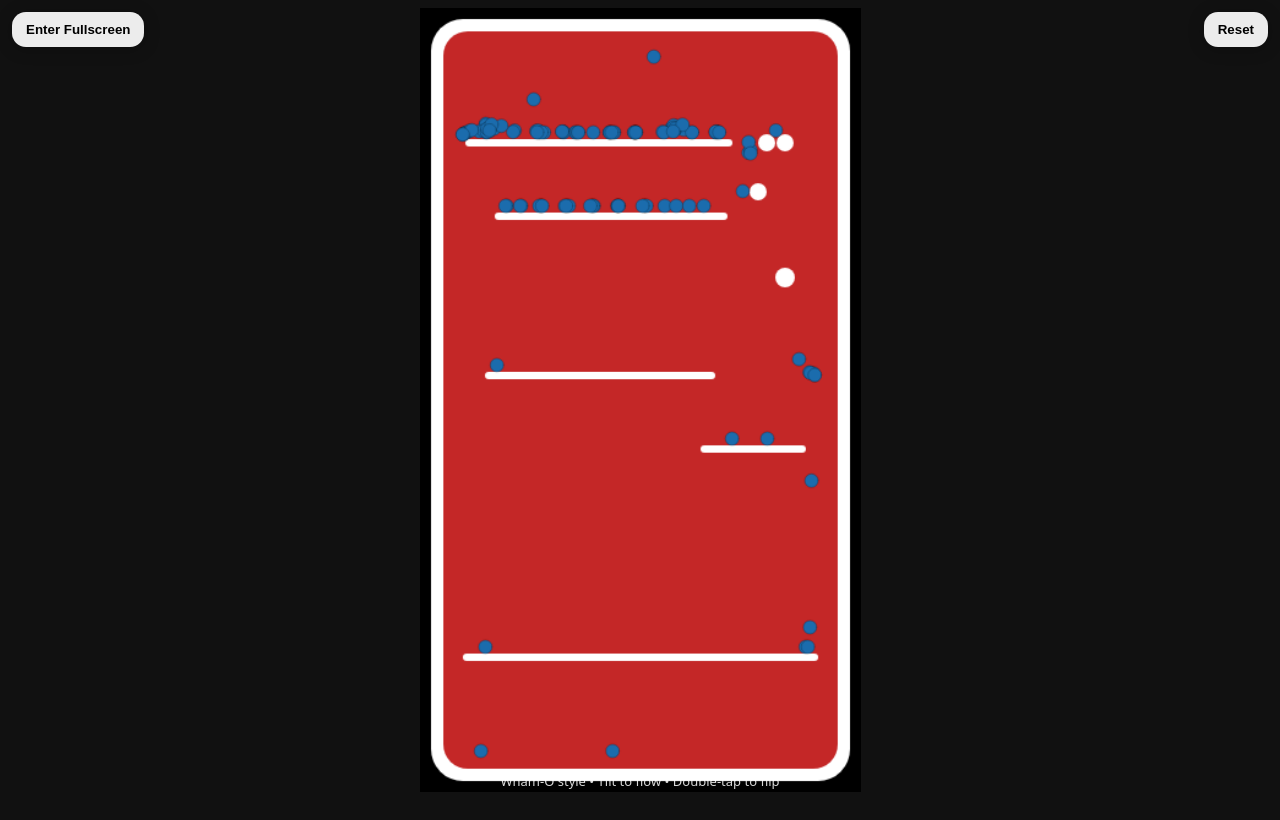
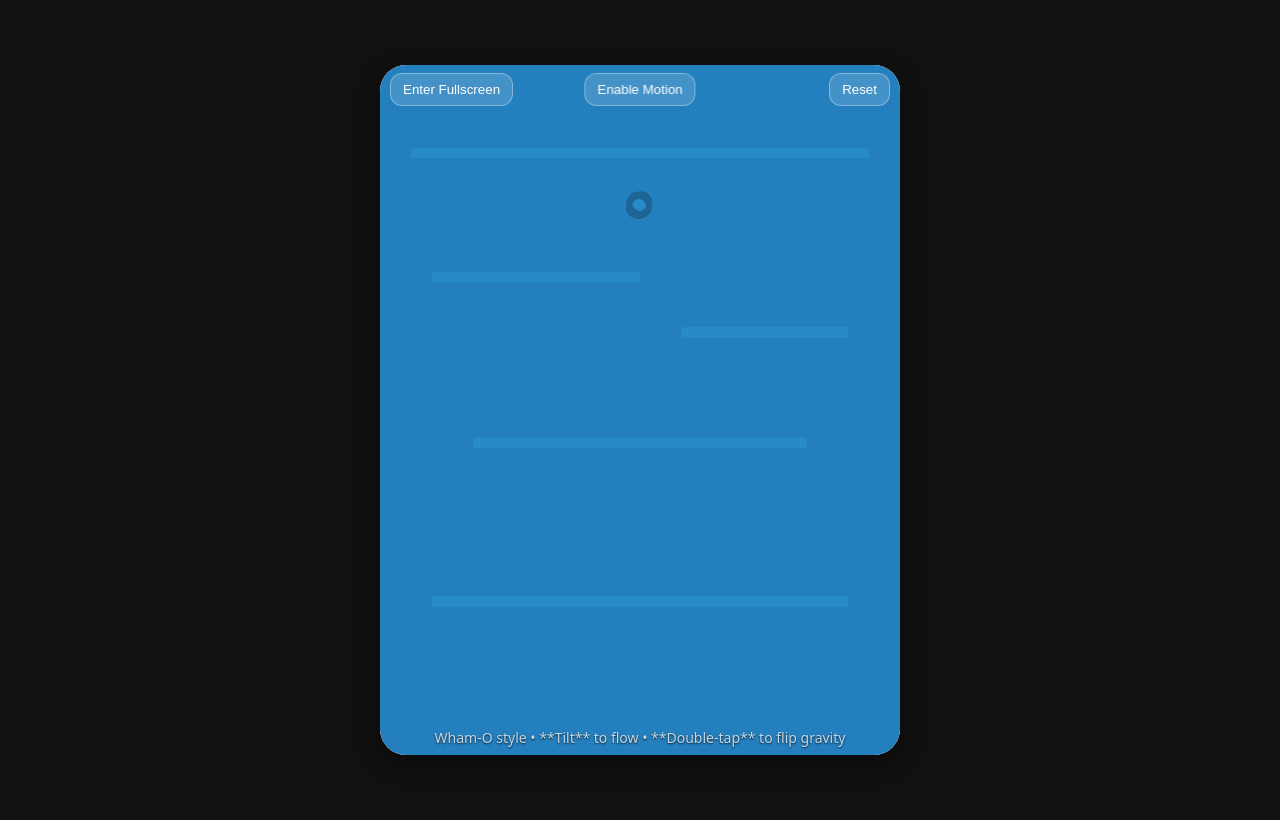
Before and after one commit to thepharmersprojects/Fluid-Fantasy-Demo, a plain HTML site: page index.html in a window 1280 px wide. Drawn offline with Linux system fonts and the light colour scheme.

Commit message:
Refactor HTML, CSS, and JavaScript for better UI
Updated viewport meta tag and title for consistency. Refactored CSS variables and styles for improved layout and aesthetics. Enhanced JavaScript functionality for device orientation and UI interactions.

```diff
--- a/index.html
+++ b/index.html
@@ -2,279 +2,292 @@
 <html lang="en">
 <head>
 <meta charset="utf-8" />
-<meta name="viewport" content="width=device-width, initial-scale=1, maximum-scale=1, user-scalable=no" />
-<title>Fluid Fantasy — Wham‑O style (portrait)</title>
+<meta name="viewport" content="width=device-width, initial-scale=1, user-scalable=no" />
+<title>Fluid Fantasy — Wham-O Style (Portrait)</title>
 <style>
   :root{
-    --glass-red:#c42727;
-    --rim:#ffffff;
-    --oil:#1b6cad;
-    --ui:rgba(255,255,255,0.92);
+    --tank-red:#c52a28;
+    --oil-blue:#1b84c6;
+    --bezel:#ffffff;
   }
-  html,body{height:100%;margin:0;background:#111;font-family:system-ui,-apple-system,Segoe UI,Roboto,Helvetica,Arial,sans-serif}
-  #wrap{height:100%;display:flex;align-items:center;justify-content:center}
-  canvas{touch-action:none}
-  #ui{
-    position:fixed;top:12px;left:12px;right:12px;display:flex;justify-content:space-between;gap:8px;pointer-events:none;
+  html,body{height:100%;margin:0;background:#111;color:#eee;font-family:system-ui,-apple-system,Segoe UI,Roboto,Helvetica,Arial;}
+  .wrap{
+    display:flex;align-items:center;justify-content:center;height:100%;
+    padding:10px;
+  }
+  .tank {
+    position:relative; width:min(92vw, 520px); height:calc(100vh - 110px);
+    max-height:860px; border-radius:26px; background:var(--tank-red);
+    box-shadow:inset 0 0 0 12px var(--bezel), 0 8px 24px rgba(0,0,0,.45);
+    overflow:hidden;
+  }
+  canvas{position:absolute; inset:0; width:100%; height:100%; display:block;}
+  .instr{
+    position:absolute; left:0; right:0; bottom:8px; text-align:center;
+    font-size:14px; opacity:.8; text-shadow:0 1px 2px #000;
   }
   .btn{
-    pointer-events:auto;border:0;border-radius:14px;padding:10px 14px;background:var(--ui);
-    font-weight:600;box-shadow:0 2px 16px rgba(0,0,0,.25);cursor:pointer
+    position:absolute; z-index:5; top:8px; padding:8px 12px;
+    background:rgba(255,255,255,.15); border:1px solid rgba(255,255,255,.35);
+    color:#fff; border-radius:12px; backdrop-filter: blur(6px);
+    -webkit-tap-highlight-color: transparent;
   }
-  #hint{position:fixed;bottom:10px;left:0;right:0;text-align:center;color:#fff;opacity:.85;font-size:13px}
+  .btn:hover{background:rgba(255,255,255,.22)}
+  .btn.left{left:10px}
+  .btn.right{right:10px}
+  .btn.mid{left:50%; transform:translateX(-50%);}
 </style>
 </head>
 <body>
-<div id="wrap">
-  <canvas id="canvas" width="900" height="1600"></canvas>
+<div class="wrap">
+  <div class="tank" id="tank">
+    <button class="btn left" id="fsBtn">Enter Fullscreen</button>
+    <button class="btn mid" id="motionBtn">Enable Motion</button>
+    <button class="btn right" id="resetBtn">Reset</button>
+    <canvas id="c"></canvas>
+    <div class="instr">Wham-O style • **Tilt** to flow • **Double-tap** to flip gravity</div>
   </div>
-<div id="ui">
-  <button id="fsBtn" class="btn">Enter Fullscreen</button>
-  <button id="resetBtn" class="btn">Reset</button>
 </div>
-<div id="hint">Wham‑O style • Tilt to flow • Double‑tap to flip</div>
 
 <script>
-(() => {
-  const DPR = Math.min(2, window.devicePixelRatio || 1);
-  const canvas = document.getElementById('canvas');
+/* --------- basic setup --------- */
+const tank = document.getElementById('tank');
+const canvas = document.getElementById('c');
 const ctx = canvas.getContext('2d');
+let W=0,H=0, DPR = Math.max(1, window.devicePixelRatio||1);
 
-  // Logical canvas size (portrait phone)
-  const W = 360, H = 640;
-  const RIM = 18;          // white bezel thickness
-  const GLASS = 10;        // red glass inset from rim
-
-  // Inner playable rect
-  const minX = RIM + GLASS, maxX = W - RIM - GLASS;
-  const minY = RIM + GLASS, maxY = H - RIM - GLASS;
-
-  // Resize to fit screen
-  function fit() {
-    const pad = 8;
-    const aw = innerWidth - pad*2, ah = innerHeight - pad*2;
-    const aspect = W/H;
-    let vw = aw, vh = vw/aspect;
-    if (vh > ah) { vh = ah; vw = vh*aspect; }
-    canvas.style.width = vw + 'px';
-    canvas.style.height = vh + 'px';
-    canvas.width = Math.round(W*DPR);
-    canvas.height = Math.round(H*DPR);
-    ctx.setTransform(DPR,0,0,DPR,0,0);
+function fit(){
+  const r = tank.getBoundingClientRect();
+  W = Math.floor(r.width * DPR); H = Math.floor(r.height * DPR);
+  canvas.width = W; canvas.height = H;
 }
 fit(); addEventListener('resize', fit);
 
-  // Obstacles (white bars/pegs)
-  const bars = [
-    [minX+12, 110, maxX-80, 110],
-    [minX+36, 170, minX+220, 170],
-    [minX+28, 300, minX+210, 300],
-    [maxX-100, 360, maxX-20, 360],
-    [minX+10, H-110, maxX-10, H-110],
+/* --------- world & parameters --------- */
+const OIL_COLOR = '#1b84c6';
+const TANK_BG   = '#c52a28';
+const OUTLINE   = '#1a1a1a';
+
+const N_PART = 120;           // total “drops”
+const MASS    = 1;            // per particle mass (uniform)
+const G_SCALE = 0.0006;       // gravity strength
+const DAMP    = 0.985;        // velocity damping (viscosity feel)
+const COHESION= 0.00025;      // how strongly droplets pull together
+const REPULSE = 0.0007;       // short-range repulsion (prevents collapse)
+const RADIUS  = 10 * DPR;     // visual radius of each particle
+const FIELD_R = RADIUS*1.25;  // influence radius for blobby look
+const WALL_PAD= 14 * DPR;
+
+/* device gravity vector (updated by tilt or double-tap flip) */
+let g = {x:0, y: G_SCALE}; // default: gently downward
+let flipped = false;
+
+/* white obstacle bars (x,y,w,h) in device pixels; we define in percents then scale */
+function pct(x, y, w, h){
+  return [x*W, y*H, w*W, h*H];
+}
+let obstacles = [];
+function buildObstacles(){
+  obstacles = [
+    pct(0.06,0.12, 0.88, 0.015),
+    pct(0.10,0.30, 0.40, 0.015),
+    pct(0.58,0.38, 0.32, 0.015),
+    pct(0.18,0.54, 0.64, 0.015),
+    pct(0.10,0.77, 0.80, 0.015),
   ];
-  const pegs = [
-    {x:minX+255, y:110, r:7},
-    {x:minX+270, y:110, r:7},
-    {x:minX+248, y:150, r:7},
-    {x:minX+270, y:220, r:8},
-  ];
+}
+buildObstacles();
+addEventListener('resize', buildObstacles);
 
-  // Fluid parameters (globby, slow)
-  const N = 140;                 // droplets
-  const PR = 5.5;                // render radius
-  const SR = 30;                 // neighbor radius
-  const COHESION = 0.70;         // surface tension
-  const REPULSION = 1100;        // core repulsion
-  const VISCOSITY = 0.35;        // thickness
-  const AIR_DRAG = 0.06;         // global damping
-  const WALL_FRICTION = 0.35;    // slide slowly
-  const BOUNCE = 30;             // tiny bounce
+/* --------- particle pool (fixed amount of oil) --------- */
+const P = new Array(N_PART).fill(0).map(()=>({
+  x: 0, y: 0, vx: 0, vy: 0
+}));
 
-  // Gravity via tilt
-  const G0 = 380;                // accel scale
-  let g = {x:0, y:1};
-  let gravityFlip = 1;
-
-  function handleTilt(e){
-    const beta  = (e.beta  || 0) * Math.PI/180;
-    const gamma = (e.gamma || 0) * Math.PI/180;
-    let gx = Math.sin(gamma);
-    let gy = Math.sin(beta);
-    const m = Math.hypot(gx, gy) || 1e-6;
-    gx /= m; gy /= m;
-    g.x = gx * gravityFlip;
-    g.y = gy * gravityFlip;
-  }
-  window.addEventListener('deviceorientation', handleTilt, true);
-
-  // Desktop/touch fallback
-  let dragging = false;
-  canvas.addEventListener('pointerdown', () => dragging = true);
-  canvas.addEventListener('pointerup',   () => dragging = false);
-  canvas.addEventListener('pointermove', (e) => {
-    if (!dragging) return;
-    const r = canvas.getBoundingClientRect();
-    const cx = r.left + r.width/2, cy = r.top + r.height/2;
-    const gx = e.clientX - cx, gy = e.clientY - cy;
-    const m = Math.hypot(gx, gy) || 1;
-    g.x = (gx/m) * gravityFlip;
-    g.y = (gy/m) * gravityFlip;
-  });
-
-  // Double‑tap to flip gravity
-  let lastTap = 0;
-  canvas.addEventListener('touchend', () => {
-    const now = performance.now();
-    if (now - lastTap < 300) { gravityFlip *= -1; }
-    lastTap = now;
-  });
-
-  // Particles
-  const p = new Array(N).fill(0).map(()=> ({ x:0,y:0,vx:0,vy:0 }));
-  function seedTop(){
-    let i=0;
-    while(i<N){
-      const cols = 18, spacing = PR*1.9;
-      const row = Math.floor(i/cols);
-      const col = i % cols;
-      p[i].x = minX + 20 + col*spacing;
-      p[i].y = minY + 30 + row*spacing*0.9;
-      p[i].vx = p[i].vy = 0;
-      i++;
+function seedOil(){
+  // start as a fat puddle near the top
+  for(let i=0;i<N_PART;i++){
+    const spread = 0.06; // % of tank
+    P[i].x = (0.5 + (Math.random()-0.5)*spread) * W;
+    P[i].y = (0.2 + (Math.random()-0.5)*spread) * H;
+    P[i].vx = (Math.random()-0.5) * 0.3;
+    P[i].vy = (Math.random()-0.5) * 0.3;
   }
 }
-  seedTop();
+seedOil();
 
-  function collideWalls(pi){
-    if (pi.x < minX+PR){ pi.x = minX+PR; pi.vx *= -0.2; }
-    if (pi.x > maxX-PR){ pi.x = maxX-PR; pi.vx *= -0.2; }
-    if (pi.y < minY+PR){ pi.y = minY+PR; pi.vy *= -0.2; }
-    if (pi.y > maxY-PR){ pi.y = maxY-PR; pi.vy *= -0.2; }
+/* --------- physics update --------- */
+function update(dt){
+  // pairwise forces: cohesion (longer range), repulsion (short)
+  for(let i=0;i<N_PART;i++){
+    let pi=P[i];
+    // gravity & damping
+    pi.vx = (pi.vx + g.x*dt) * DAMP;
+    pi.vy = (pi.vy + g.y*dt) * DAMP;
   }
-  function collideBars(pi){
-    for (let b of bars){
-      const x1=b[0], y1=b[1], x2=b[2], y2=b[3];
-      const dx = x2-x1, dy = y2-y1;
-      const L2 = dx*dx + dy*dy;
-      let t = ((pi.x-x1)*dx + (pi.y-y1)*dy) / L2;
-      t = Math.max(0, Math.min(1, t));
-      const cx = x1 + t*dx, cy = y1 + t*dy;
-      const nx = pi.x - cx, ny = pi.y - cy;
-      const dist = Math.hypot(nx, ny);
-      if (dist < PR+3){
-        const push = (PR+3 - dist) + 0.01;
-        const ux = (nx || 1e-6)/ (dist || 1e-6);
-        const uy = (ny || 1e-6)/ (dist || 1e-6);
-        pi.x += ux*push;
-        pi.y += uy*push;
-        pi.vx = pi.vx*(1 - WALL_FRICTION) + (-uy)*BOUNCE*0.01;
-        pi.vy = pi.vy*(1 - WALL_FRICTION) + (ux)*BOUNCE*0.01;
-      }
-    }
-    for (let peg of pegs){
-      const nx = pi.x - peg.x, ny = pi.y - peg.y;
-      const dist = Math.hypot(nx, ny);
-      const R = peg.r + PR;
-      if (dist < R){
-        const push = (R - dist) + 0.01;
-        const ux = (nx || 1e-6)/(dist || 1e-6);
-        const uy = (ny || 1e-6)/(dist || 1e-6);
-        pi.x += ux*push;
-        pi.y += uy*push;
-        pi.vx = pi.vx*(1 - WALL_FRICTION) + (ux)*BOUNCE*0.02;
-        pi.vy = pi.vy*(1 - WALL_FRICTION) + (uy)*BOUNCE*0.02;
+  for(let i=0;i<N_PART;i++){
+    const pi = P[i];
+    for(let j=i+1;j<N_PART;j++){
+      const pj = P[j];
+      let dx = pj.x - pi.x;
+      let dy = pj.y - pi.y;
+      let d2 = dx*dx + dy*dy;
+      if (d2 === 0) continue;
+      let d = Math.sqrt(d2);
+      // normalized
+      let ux = dx/d, uy = dy/d;
+
+      // cohesion (pull together slightly)
+      const fCoh = COHESION * Math.min(d, 120*DPR);
+      pi.vx += fCoh*ux; pi.vy += fCoh*uy;
+      pj.vx -= fCoh*ux; pj.vy -= fCoh*uy;
+
+      // repulsion at close range (prevents total collapse)
+      const minD = RADIUS*0.9;
+      if(d < minD){
+        const fRep = REPULSE*(1 - d/minD);
+        pi.vx -= fRep*ux; pi.vy -= fRep*uy;
+        pj.vx += fRep*ux; pj.vy += fRep*uy;
       }
     }
   }
 
-  let last = performance.now();
-  function step(now){
-    const dt = Math.min(0.033, (now - last)/1000);
-    last = now;
+  // integrate & collisions
+  for(let i=0;i<N_PART;i++){
+    let p=P[i];
+    p.x += p.vx*dt*60;
+    p.y += p.vy*dt*60;
 
-    // Pairwise interactions
-    for (let i=0;i<N;i++){
-      const pi = p[i];
-      for (let j=i+1;j<N;j++){
-        const pj = p[j];
-        let dx = pj.x - pi.x, dy = pj.y - pi.y;
-        const d = Math.hypot(dx, dy) || 1e-6;
-        if (d < SR){
-          const n = 1 - (d/SR);
-          const rep = REPULSION * Math.max(0, (PR*1.6 - d)/PR*1.6);
-          const coh = COHESION * n * 10;
-          const rvx = pj.vx - pi.vx, rvy = pj.vy - pi.vy;
-          const visc = VISCOSITY * n;
-          const ux = dx/d, uy = dy/d;
-          const fx = (ux * (coh - rep) + rvx * (-visc));
-          const fy = (uy * (coh - rep) + rvy * (-visc));
-          pi.vx -= fx*dt; pi.vy -= fy*dt;
-          pj.vx += fx*dt; pj.vy += fy*dt;
+    // walls (rounded-ish tank interior)
+    if(p.x < WALL_PAD){ p.x = WALL_PAD; p.vx *= -0.25; }
+    if(p.x > W-WALL_PAD){ p.x = W-WALL_PAD; p.vx *= -0.25; }
+    if(p.y < WALL_PAD){ p.y = WALL_PAD; p.vy *= -0.25; }
+    if(p.y > H-WALL_PAD){ p.y = H-WALL_PAD; p.vy *= -0.25; }
+
+    // obstacles (AABB with friction)
+    for(const ob of obstacles){
+      const [ox,oy,ow,oh]=ob;
+      if(p.x>ox && p.x<ox+ow && p.y>oy-8 && p.y<oy+oh+8){
+        // resolve vertical first (feels like sliding on bars)
+        if(p.y < oy+oh/2){ p.y = oy-1; p.vy *= -0.15; p.vx *= 0.92; }
+        else { p.y = oy+oh+1; p.vy *= -0.15; p.vx *= 0.92; }
+      }
     }
   }
 }
 
-    for (let i=0;i<N;i++){
-      const pi = p[i];
-      pi.vx += g.x * G0 * dt;
-      pi.vy += g.y * G0 * dt;
-      pi.vx *= (1 - AIR_DRAG * dt);
-      pi.vy *= (1 - AIR_DRAG * dt);
-      pi.x += pi.vx * dt;
-      pi.y += pi.vy * dt;
-      collideBars(pi);
-      collideWalls(pi);
+/* --------- rendering --------- */
+function drawBackground(){
+  // red tank interior
+  ctx.fillStyle = TANK_BG;
+  ctx.fillRect(0,0,W,H);
+
+  // white obstacle bars
+  ctx.fillStyle = '#fff';
+  for(const [x,y,w,h] of obstacles){
+    // two-layer: subtle shadow + white bar
+    ctx.fillRect(x, y+h*0.55, w, h*0.45);
+    ctx.fillRect(x, y, w, h);
+  }
 }
 
-    render();
-    requestAnimationFrame(step);
+// metaball-ish: draw blurred circles with additive blend, then colorize
+function drawOil(){
+  ctx.save();
+  // layer to build “field”
+  ctx.globalCompositeOperation='lighter';
+  for(const p of P){
+    const r = FIELD_R;
+    const grad = ctx.createRadialGradient(p.x, p.y, 0, p.x, p.y, r);
+    grad.addColorStop(0, 'rgba(50,120,180,0.65)');
+    grad.addColorStop(0.6, 'rgba(50,120,180,0.20)');
+    grad.addColorStop(1, 'rgba(50,120,180,0)');
+    ctx.fillStyle = grad;
+    ctx.beginPath(); ctx.arc(p.x, p.y, r, 0, Math.PI*2); ctx.fill();
   }
 
-  function render(){
-    ctx.clearRect(0,0,W,H);
-    ctx.fillStyle = '#000'; ctx.fillRect(0,0,W,H);
-    // Rim
-    ctx.fillStyle = getComputedStyle(document.documentElement).getPropertyValue('--rim').trim();
-    roundRect(ctx, RIM/2, RIM/2, W-RIM, H-RIM, 26); ctx.fill();
-    // Glass
-    ctx.fillStyle = getComputedStyle(document.documentElement).getPropertyValue('--glass-red').trim();
-    roundRect(ctx, RIM/2 + GLASS, RIM/2 + GLASS, W-RIM-GLASS*2, H-RIM-GLASS*2, 20); ctx.fill();
-    // Obstacles
-    ctx.lineWidth = 6; ctx.lineCap='round'; ctx.strokeStyle='#fff';
-    for (let b of bars){ ctx.beginPath(); ctx.moveTo(b[0],b[1]); ctx.lineTo(b[2],b[3]); ctx.stroke(); }
-    ctx.fillStyle='#fff';
-    for (let k of pegs){ ctx.beginPath(); ctx.arc(k.x,k.y,k.r,0,Math.PI*2); ctx.fill(); }
-    // Fluid
-    ctx.fillStyle = getComputedStyle(document.documentElement).getPropertyValue('--oil').trim();
-    ctx.strokeStyle = 'rgba(0,0,0,0.22)';
-    for (let i=0;i<N;i++){
-      const pi=p[i]; ctx.beginPath(); ctx.arc(pi.x,pi.y,PR,0,Math.PI*2); ctx.fill(); ctx.lineWidth=1; ctx.stroke();
-    }
-  }
-  function roundRect(ctx,x,y,w,h,r){
+  // slight outline “meniscus”
+  ctx.globalCompositeOperation='source-over';
+  ctx.lineWidth = 2*DPR;
+  ctx.strokeStyle = 'rgba(10,10,10,0.35)';
+
+  // coarse marching: sample grid & draw iso-contours by threshold approximation
+  // (cheap trick: paint a semi-transparent blue coat; outline by compositing pass)
+  ctx.globalAlpha=0.95;
+  ctx.fillStyle = OIL_COLOR;
+  // tint the accumulated field to uniform blue
+  ctx.globalCompositeOperation='source-atop';
+  ctx.fillRect(0,0,W,H);
+
+  // soft outline
+  ctx.globalCompositeOperation='source-over';
+  ctx.strokeStyle='rgba(0,0,0,0.28)';
+  ctx.lineWidth=1.5*DPR;
+  // draw “suggested” outline by redrawing circles thinly (fast approximation)
   ctx.beginPath();
-    ctx.moveTo(x+r,y);
-    ctx.arcTo(x+w,y,x+w,y+h,r);
-    ctx.arcTo(x+w,y+h,x,y+h,r);
-    ctx.arcTo(x,y+h,x,y,r);
-    ctx.arcTo(x,y,x+w,y,r);
-    ctx.closePath();
+  for(const p of P){ ctx.moveTo(p.x+RADIUS,p.y); ctx.arc(p.x,p.y,RADIUS,0,Math.PI*2); }
+  ctx.stroke();
+
+  ctx.restore();
 }
 
-  // UI
-  const fsBtn=document.getElementById('fsBtn');
-  fsBtn.addEventListener('click', async ()=>{
-    const el=document.documentElement;
-    if(!document.fullscreenElement){ await el.requestFullscreen?.(); fsBtn.textContent='Exit Fullscreen'; }
-    else{ await document.exitFullscreen?.(); fsBtn.textContent='Enter Fullscreen'; }
-  });
-  document.getElementById('resetBtn').addEventListener('click', seedTop);
-  document.addEventListener('fullscreenchange', ()=>{
-    fsBtn.textContent = document.fullscreenElement ? 'Exit Fullscreen' : 'Enter Fullscreen';
+let last=performance.now();
+function loop(t){
+  const dt = Math.min(0.04, (t-last)/1000); last=t;
+  update(dt);
+  drawBackground();
+  drawOil();
+  requestAnimationFrame(loop);
+}
+requestAnimationFrame(loop);
+
+/* --------- device orientation → gravity --------- */
+function setGravityFromOrientation(e){
+  // gamma: left/right tilt, beta: front/back
+  const beta = (e.beta||0);   // -180..180
+  const gamma = (e.gamma||0); // -90..90
+  // map to canvas x/y (portrait)
+  let gx =  Math.sin(gamma*Math.PI/180) * G_SCALE;
+  let gy =  Math.sin(beta *Math.PI/180) * G_SCALE;
+  if(flipped){ gx*=-1; gy*=-1; }
+  g.x = gx; g.y = gy;
+}
+
+const motionBtn = document.getElementById('motionBtn');
+motionBtn.addEventListener('click', async ()=>{
+  // iOS requires a gesture to request permission
+  try{
+    if (typeof DeviceMotionEvent !== 'undefined' &&
+        typeof DeviceMotionEvent.requestPermission === 'function'){
+      const r = await DeviceMotionEvent.requestPermission();
+      if(r!=='granted') throw new Error('Motion permission not granted');
+    }
+  }catch(e){}
+  addEventListener('deviceorientation', setGravityFromOrientation, true);
+  motionBtn.style.display='none';
 });
 
-  requestAnimationFrame(step);
-})();
+// Double-tap to flip gravity 180° (like turning the toy upside-down quickly)
+let lastTap=0;
+canvas.addEventListener('touchend', (e)=>{
+  const now = performance.now();
+  if(now-lastTap < 350){
+    flipped = !flipped;
+  }
+  lastTap = now;
+});
+
+/* --------- UI: fullscreen & reset --------- */
+document.getElementById('fsBtn').onclick = async ()=>{
+  if(!document.fullscreenElement){ await tank.requestFullscreen?.(); }
+  else { await document.exitFullscreen?.(); }
+};
+document.getElementById('resetBtn').onclick = ()=>{
+  seedOil();
+};
+
+/* prevent scrolling bounce while interacting */
+document.addEventListener('touchmove', e=>{ e.preventDefault(); }, {passive:false});
 </script>
 </body>
 </html>
```
Lines whose indentation alone changed are shown as unchanged.
